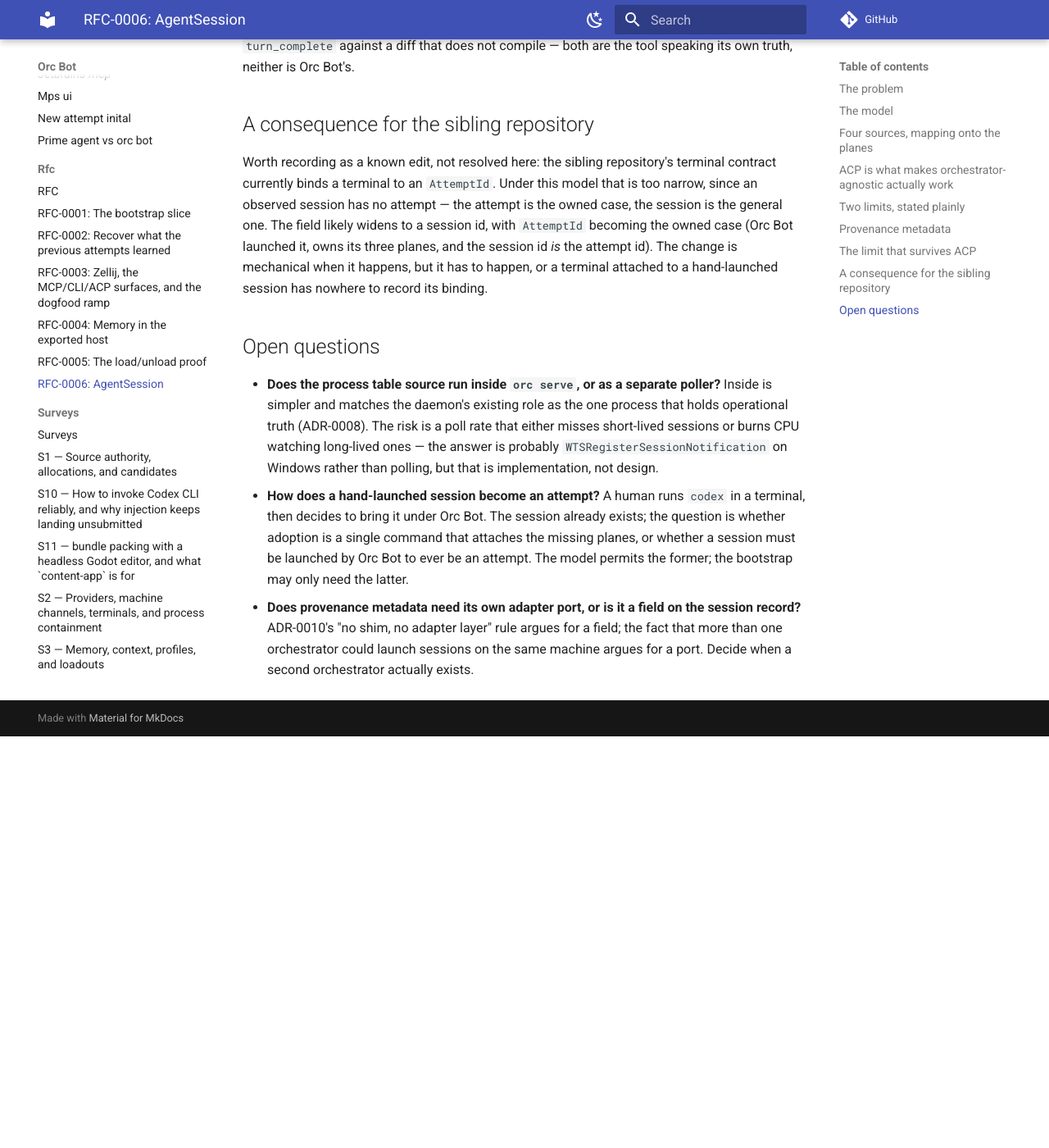
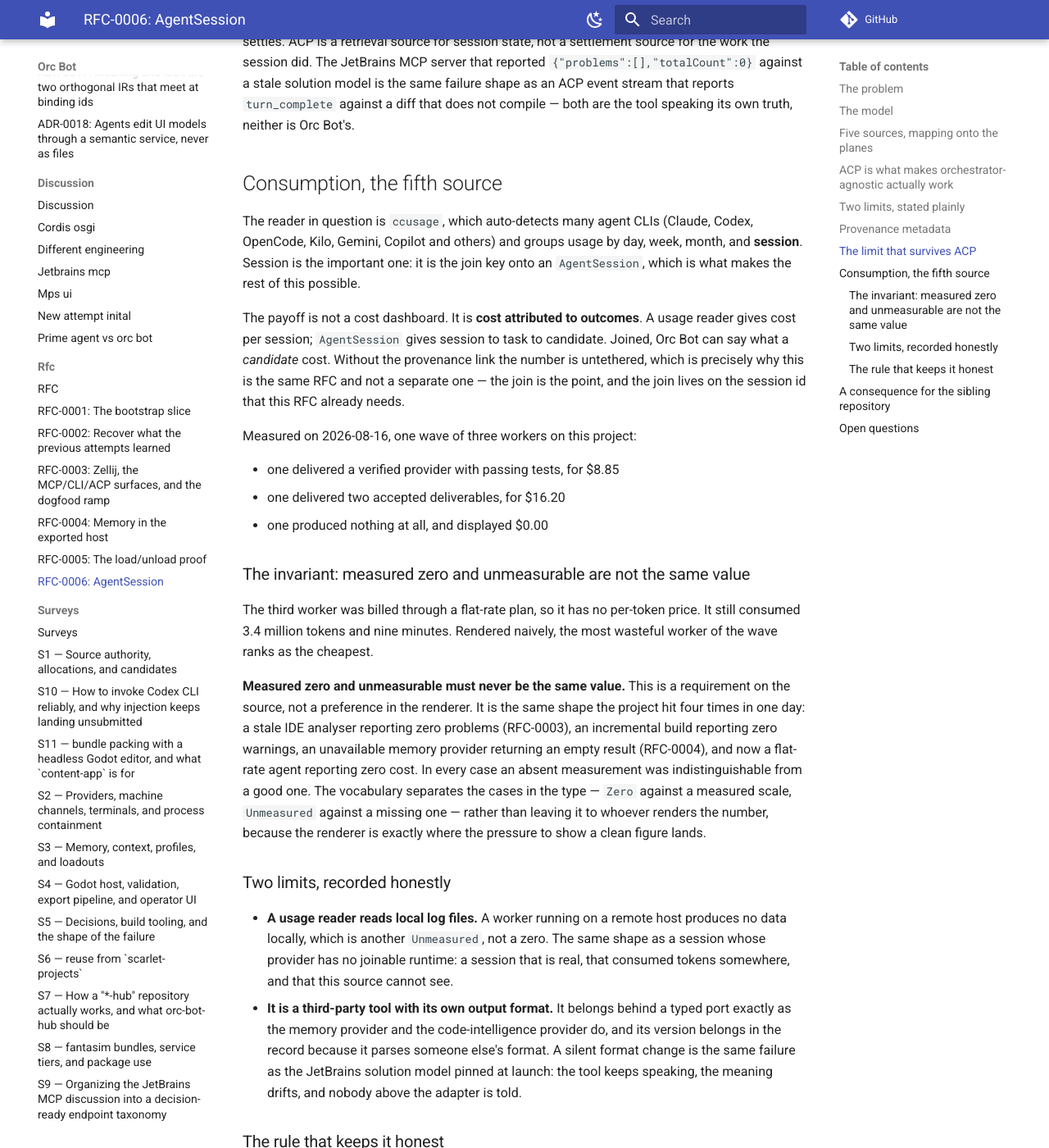
Before and after one commit to GiantCroissant-Lunar/orc-bot-hub, an MkDocs documentation site: the page built from docs/rfc/0006-agentsession.md, in a window 1280 px wide and 1400 px high, scrolled down 2773 px. Shown: the whole window at 82% size. Built offline with MkDocs 1.6.1 and Material for MkDocs 9.7.7, drawn with Linux system fonts in a browser that asks for light colours; comment, search, counter and statistics services are not loaded; before the commit the page ends 3671 px from its top, so only the background shows below that; some of the changed text lies outside the part shown.

Commit message:
docs: RFC-0006 -- add consumption as the fifth observation source

```diff
--- a/docs/rfc/0006-agentsession.md
+++ b/docs/rfc/0006-agentsession.md
@@ -4,7 +4,8 @@
 - Date: 2026-08-16
 - Depends on: ADR-0001, ADR-0003, ADR-0008, ADR-0010, ADR-0011
 - Informed by: RFC-0003 (its 2026-08-16 amendments), the JetBrains MCP
-  solution-model pinning observed the same day
+  solution-model pinning observed the same day, the three-worker cost wave
+  measured the same day
 
 ## The problem
 
@@ -36,7 +37,7 @@ how a derived number goes quietly wrong — two sources of truth, one rounding
 direction each, and the gap is where the gaming RFC-0003 already warns against
 lives. One list, one denominator, no reconciliation.
 
-## Four sources, mapping onto the planes
+## Five sources, mapping onto the planes
 
 | Plane | Source | What it contributes |
 | --- | --- | --- |
@@ -44,13 +45,14 @@ lives. One list, one denominator, no reconciliation.
 | semantics | ACP / app-server attach | first-hand typed events, where capability allows |
 | provenance | orchestrator adapter | metadata only, never truth about progress |
 | presentation | terminal | a human can look and type |
+| consumption | a usage reader | tokens and, where knowable, money |
 
 The process table is the denominator because it is the one source that cannot
 lie about whether a session is running. ACP can miss a session that was
 launched without it; an orchestrator adapter can only report what it
-dispatched; a terminal can be closed without the session ending. The process
-table is what makes "unattributed" a first-class value rather than a hole in
-the model.
+dispatched; a terminal can be closed without the session ending; a usage
+reader only sees sessions that wrote logs. The process table is what makes
+"unattributed" a first-class value rather than a hole in the model.
 
 ## ACP is what makes orchestrator-agnostic actually work
 
@@ -114,6 +116,66 @@ solution model is the same failure shape as an ACP event stream that reports
 `turn_complete` against a diff that does not compile — both are the tool
 speaking its own truth, neither is Orc Bot's.
 
+## Consumption, the fifth source
+
+The reader in question is `ccusage`, which auto-detects many agent CLIs
+(Claude, Codex, OpenCode, Kilo, Gemini, Copilot and others) and groups usage
+by day, week, month, and **session**. Session is the important one: it is the
+join key onto an `AgentSession`, which is what makes the rest of this
+possible.
+
+The payoff is not a cost dashboard. It is **cost attributed to outcomes**.
+A usage reader gives cost per session; `AgentSession` gives session to task
+to candidate. Joined, Orc Bot can say what a *candidate* cost. Without the
+provenance link the number is untethered, which is precisely why this is the
+same RFC and not a separate one — the join is the point, and the join lives
+on the session id that this RFC already needs.
+
+Measured on 2026-08-16, one wave of three workers on this project:
+
+- one delivered a verified provider with passing tests, for $8.85
+- one delivered two accepted deliverables, for $16.20
+- one produced nothing at all, and displayed $0.00
+
+### The invariant: measured zero and unmeasurable are not the same value
+
+The third worker was billed through a flat-rate plan, so it has no per-token
+price. It still consumed 3.4 million tokens and nine minutes. Rendered
+naively, the most wasteful worker of the wave ranks as the cheapest.
+
+**Measured zero and unmeasurable must never be the same value.** This is a
+requirement on the source, not a preference in the renderer. It is the same
+shape the project hit four times in one day: a stale IDE analyser reporting
+zero problems (RFC-0003), an incremental build reporting zero warnings, an
+unavailable memory provider returning an empty result (RFC-0004), and now a
+flat-rate agent reporting zero cost. In every case an absent measurement was
+indistinguishable from a good one. The vocabulary separates the cases in the
+type — `Zero` against a measured scale, `Unmeasured` against a missing one —
+rather than leaving it to whoever renders the number, because the renderer is
+exactly where the pressure to show a clean figure lands.
+
+### Two limits, recorded honestly
+
+- **A usage reader reads local log files.** A worker running on a remote
+  host produces no data locally, which is another `Unmeasured`, not a zero.
+  The same shape as a session whose provider has no joinable runtime: a
+  session that is real, that consumed tokens somewhere, and that this source
+  cannot see.
+- **It is a third-party tool with its own output format.** It belongs behind
+  a typed port exactly as the memory provider and the code-intelligence
+  provider do, and its version belongs in the record because it parses
+  someone else's format. A silent format change is the same failure as the
+  JetBrains solution model pinned at launch: the tool keeps speaking, the
+  meaning drifts, and nobody above the adapter is told.
+
+### The rule that keeps it honest
+
+Consumption informs; it settles nothing. A cheap attempt is not a good one
+and an expensive attempt is not a failed one. Nothing here may gate
+acceptance — same status as retrieved memory and observed code intelligence.
+Cost joined to a candidate tells you what it took to get there; it does not
+tell you whether "there" is where the work should have gone.
+
 ## A consequence for the sibling repository
 
 Worth recording as a known edit, not resolved here: the sibling repository's
```
